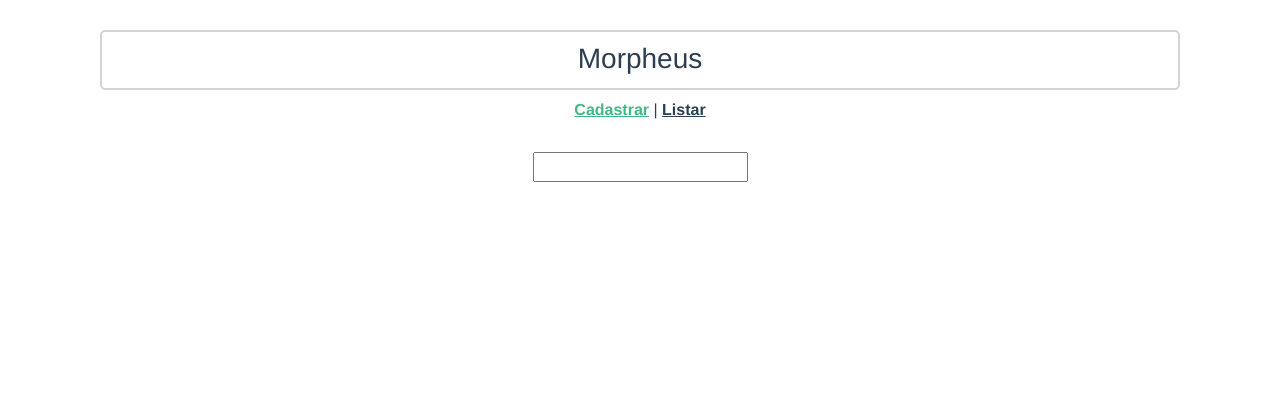
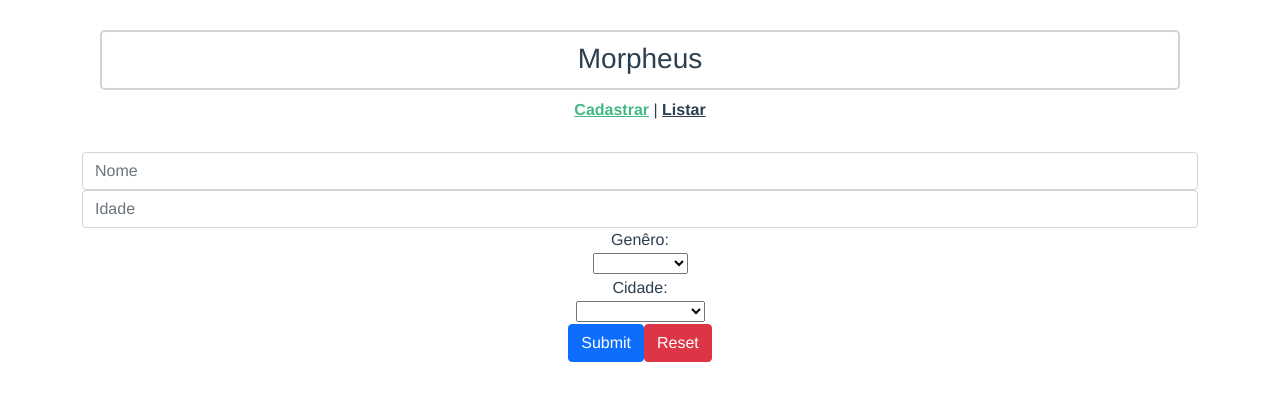
Before and after one commit to stellamaia/teste-front-morpheus, a Vue app: page / in a window 1280 px wide. Shown: the top 400 px of the page. Built offline with nearby package versions, Linux system fonts and the light colour scheme; data requests are answered from the project's data file; the HTML template or start-up script is replaced by a standard one.

Commit message:
Grid e form

```diff
--- a/db.json
+++ b/db.json
@@ -22,12 +22,32 @@
       "city": "Santa Catarina - SC"
     },
     {
-      "name": "vivian",
+      "name": "stella",
+      "gender": "",
+      "age": "11",
+      "city": "Uberlândia",
       "id": 4
     },
     {
-      "name": "vitoria",
+      "name": "stela",
+      "gender": "Feminino",
+      "age": "1",
+      "city": "Uberlândia",
       "id": 5
+    },
+    {
+      "name": "Maiaa",
+      "gender": "Feminino",
+      "age": "1",
+      "city": "São Paulo",
+      "id": 6
+    },
+    {
+      "name": "Wayner",
+      "gender": "Masculino",
+      "age": "4",
+      "city": "São Paulo",
+      "id": 7
     }
   ]
 }
--- a/package.json
+++ b/package.json
@@ -14,7 +14,8 @@
     "bootstrap-vue": "^2.21.2",
     "core-js": "^3.6.5",
     "vue": "^2.6.14",
-    "vue-router": "^3.5.3"
+    "vue-router": "^3.5.3",
+    "vuetify": "^2.6.1"
   },
   "devDependencies": {
     "@vue/cli-plugin-babel": "~4.5.0",
--- a/src/views/CadastrarUsuario.vue
+++ b/src/views/CadastrarUsuario.vue
@@ -1,13 +1,70 @@
 <template>
-  <div id="app">
-    <input type="text" v-model="usuarioName" @keyup.enter="addUsuario" />
-    <div v-for="ultimoUsuario of ultimosUsuarios" :key="ultimoUsuario.id">
+  <b-container>
+    <b-row>
+      <b-form @submit="onSubmit" @reset="onReset" v-if="show">
+        <b-form-group id="input-group-1" label-for="input-1">
+          <b-form-input
+            id="input-1"
+            v-model="form.name"
+            type="text"
+            placeholder="Nome"
+            required
+          ></b-form-input>
+        </b-form-group>
 
-      {{ ultimoUsuario.name }}
-      <hr />
+        <b-form-group id="input-group-2" label-for="input-2">
+          <b-form-input
+            id="input-2"
+            v-model="form.age"
+            type="number"
+            placeholder="Idade"
+            required
+          ></b-form-input>
+        </b-form-group>
 
-    </div>
-  </div>
+        <b-form-group id="input-group-3" label="Genêro:" label-for="input-3">
+          <b-form-select
+            id="input-3"
+            v-model="form.gender"
+            :options="genderList"
+            required
+          ></b-form-select>
+        </b-form-group>
+
+        <b-form-group id="input-group-3" label="Cidade:" label-for="input-3">
+          <b-form-select
+            id="input-3"
+            v-model="form.city"
+            :options="cidadeList"
+            required
+          ></b-form-select>
+        </b-form-group>
+
+        <b-button type="submit" variant="primary">Submit</b-button>
+        <b-button type="reset" variant="danger">Reset</b-button>
+      </b-form>
+    </b-row>
+    <b-row>
+      <b-col
+        class="mt-3"
+        sm="12"
+        lg="6"
+        v-for="usuario of ultimosUsuarios"
+        :key="usuario.id"
+      >
+        <b-card border-variant="info" align="center" :header="usuario.name">
+          <b-card-text class="card-usuario">
+            <span> {{ usuario.gender }}</span
+            ><br />
+            <hr />
+            <span> {{ usuario.age }} anos </span><br />
+            <hr />
+            <span> {{ usuario.city }} </span> <br />
+          </b-card-text>
+        </b-card>
+      </b-col>
+    </b-row>
+  </b-container>
 </template>
 
 <script>
@@ -22,6 +79,15 @@ export default {
       usuarios: [],
       usuarioName: "",
       ultimosUsuarios: [],
+      form: {
+        name: "",
+        gender: "",
+        age: null,
+        city: "",
+      },
+      cidadeList: ["Uberlândia", "São Paulo", "Santa Catarina", "Brasília"],
+      genderList: ["Feminino", "Masculino"],
+      show: true,
     };
   },
 
@@ -32,11 +98,25 @@ export default {
   },
 
   methods: {
-    addUsuario() {
-      axios.post(baseURL, { name: this.usuarioName }).then((res) => {
+    onSubmit(event) {
+      event.preventDefault();
+
+      axios.post(baseURL, this.form).then((res) => {
         this.usuarios = [...this.usuarios, res.data];
         this.ultimosUsuarios = [...this.ultimosUsuarios, res.data];
         this.usuarioName = "";
+      });
+    },
+    onReset(event) {
+      event.preventDefault();
+      this.form.gender = "";
+      this.form.name = "";
+      this.form.age = null;
+      this.form.city = "";
+
+      this.show = false;
+      this.$nextTick(() => {
+        this.show = true;
       });
     },
   },
--- a/src/views/ListarUsuario.vue
+++ b/src/views/ListarUsuario.vue
@@ -1,12 +1,22 @@
 <template>
-  <div>
-    <input class="search" v-model="searchTerm" type="text" />
-    <b-row >
-
-        <b-col sm="12" lg="6">
-          <b-card  v-for="usuario of usuariosFiltrados" :key="usuario.id" border-variant="info" align="center" :header="usuario.name">
+  <b-container>
+    <b-row>
+      <b-col>
+        <b-form-input class="search" v-model="searchTerm" type="text" />
+      </b-col>
+    </b-row>
+    <b-row>
+      <b-col
+        class="mt-3"
+        sm="12"
+        lg="6"
+        v-for="usuario of usuariosFiltrados"
+        :key="usuario.id"
+      >
+        <b-card border-variant="info" align="center" :header="usuario.name">
           <b-card-text class="card-usuario">
-              <span> {{ usuario.gender }}</span><br />
+            <span> {{ usuario.gender }}</span
+            ><br />
             <hr />
             <span> {{ usuario.age }} anos </span><br />
             <hr />
@@ -14,9 +24,8 @@
           </b-card-text>
         </b-card>
       </b-col>
-
     </b-row>
-</div>
+  </b-container>
 </template>
 
 <script>
```
Also changed, not shown: 1 other file (tests, documents, lock files or other folders). Lines whose indentation alone changed are shown as unchanged.
